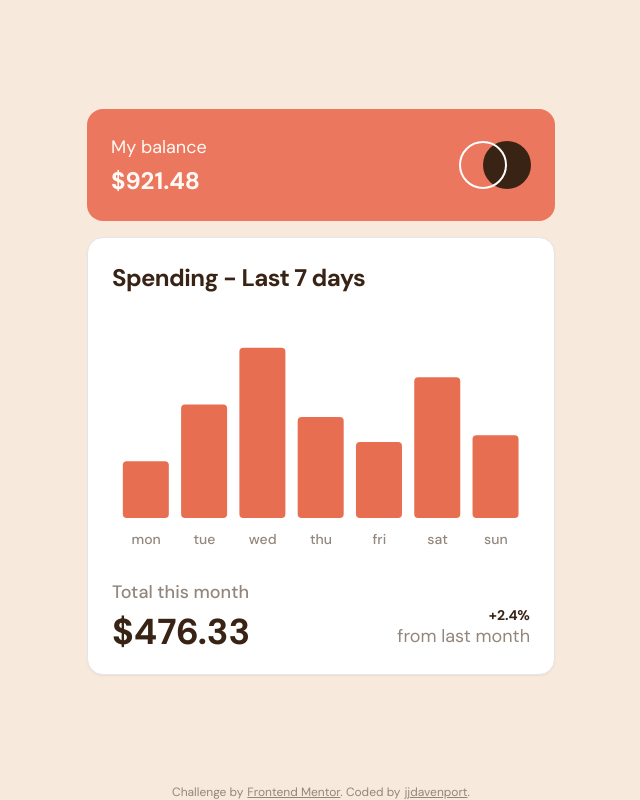
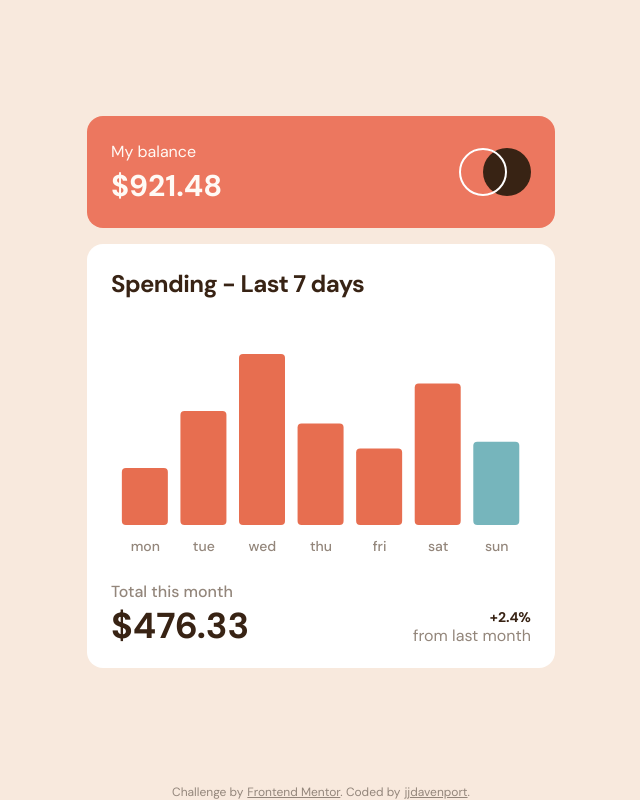
Before and after one commit to jjdavenport/expenses-chart-component-main, a React (Vite) app: page / in a window 1280 px wide. Shown: the whole page, without its empty margins (319-959 px from the left). Built offline with nearby package versions, Linux system fonts and the light colour scheme.

Commit message:
add useDate hook

```diff
--- a/src/components/chart.jsx
+++ b/src/components/chart.jsx
@@ -2,6 +2,8 @@ import { useState } from "react";
 import { Bar, BarChart, CartesianGrid, XAxis } from "recharts";
 import data from "./assets/data.json";
 import ToolTip from "./tooltip";
+import useDate from "./hooks/useDate";
+import { ChartContainer, ChartTooltip } from "@/components/ui/chart";
 import {
   Card,
   CardContent,
@@ -9,7 +11,6 @@ import {
   CardHeader,
   CardTitle,
 } from "@/components/ui/card";
-import { ChartContainer, ChartTooltip } from "@/components/ui/chart";
 
 const chartConfig = {
   desktop: {
@@ -18,15 +19,18 @@ const chartConfig = {
   },
 };
 
-// use hover state to set the tooltip
-
-const CustomBar = ({ x, y, width, height, fill, opacity }) => {
+const CustomBar = ({
+  x,
+  y,
+  width,
+  height,
+  fill,
+  opacity,
+  isToday,
+  onMouseOver,
+  onMouseOut,
+}) => {
   const borderRadius = 4;
-  const style = {
-    transition: "all 0.3s ease-in-out",
-    opacity: opacity,
-    cursor: "pointer",
-  };
 
   return (
     <rect
@@ -34,20 +38,27 @@ const CustomBar = ({ x, y, width, height, fill, opacity }) => {
       y={y}
       width={width}
       height={height}
-      fill={fill}
+      fill={isToday ? "hsl(186, 34%, 60%)" : fill}
       rx={borderRadius}
       ry={borderRadius}
-      style={style}
+      style={{
+        transition: "opacity 0.3s ease-in-out",
+        opacity: opacity,
+        cursor: "pointer",
+      }}
+      onMouseOver={onMouseOver}
+      onMouseOut={onMouseOut}
     />
   );
 };
 
 const Chart = () => {
+  const { day: today } = useDate();
   const [hover, setHover] = useState(null);
   const [position, setPosition] = useState({ x: 0, y: 0 });
 
   return (
-    <Card className="rounded-2xl">
+    <Card className="rounded-2xl border-none shadow-none outline-none">
       <CardHeader>
         <CardTitle className="text-2xl font-bold text-darkBrown">
           Spending - Last 7 days
@@ -77,7 +88,7 @@ const Chart = () => {
             <Bar
               dataKey="amount"
               fill="var(--color-desktop)"
-              shape={({ x, y, width, height, fill, index }) => (
+              shape={({ x, y, width, height, fill, payload, index }) => (
                 <CustomBar
                   x={x}
                   y={y}
@@ -85,18 +96,14 @@ const Chart = () => {
                   height={height}
                   fill={fill}
                   opacity={hover === index ? 0.6 : 1}
+                  isToday={payload.day === today}
+                  onMouseOver={() => {
+                    setHover(index);
+                    setPosition({ x: x - 5, y: y - 40 });
+                  }}
+                  onMouseOut={() => setHover(null)}
                 />
               )}
-              onMouseOver={(data, index) => {
-                setHover(index);
-                setPosition({
-                  x: data.x - 5,
-                  y: data.y - 40,
-                });
-              }}
-              onMouseOut={() => {
-                setHover(null);
-              }}
               radius={4}
             />
           </BarChart>
@@ -104,18 +111,18 @@ const Chart = () => {
       </CardContent>
       <CardFooter className="flex items-end justify-between gap-2 text-sm">
         <div className="flex flex-col gap-2">
-          <div className="flex gap-2 text-base font-medium leading-none text-mediumBrown md:text-lg">
+          <div className="flex gap-2 text-base font-medium leading-none text-mediumBrown">
             Total this month
           </div>
           <div className="flex gap-2 text-4xl font-bold leading-none text-darkBrown">
             $476.33
           </div>
         </div>
-        <div className="flex flex-col items-end">
+        <div className="flex flex-col items-end gap-1">
           <div className="text-muted-foreground font-bold leading-none text-darkBrown">
             +2.4%
           </div>
-          <div className="text-muted-foreground text-base leading-none text-mediumBrown md:text-lg">
+          <div className="text-muted-foreground text-base leading-none text-mediumBrown">
             from last month
           </div>
         </div>
--- a/src/components/header.jsx
+++ b/src/components/header.jsx
@@ -5,8 +5,8 @@ const Header = () => {
     <>
       <header className="flex items-center justify-between rounded-2xl bg-softRed p-6">
         <div className="flex flex-col gap-1 text-paleOrange">
-          <span className="font-normal">My balance</span>
-          <span className="text-2xl font-bold">$921.48</span>
+          <span className="text-base font-normal">My balance</span>
+          <span className="text-3xl font-bold">$921.48</span>
         </div>
         <div>
           <img src={logo} />
--- /dev/null
+++ b/src/components/hooks/useDate.jsx
@@ -0,0 +1,16 @@
+import { useEffect, useState } from "react";
+
+const useDate = () => {
+  const [day, setDay] = useState(null);
+
+  useEffect(() => {
+    const weekdays = ["sun", "mon", "tue", "wed", "thu", "fri", "sat"];
+    const today = new Date();
+    const currentDay = weekdays[today.getDay()];
+    setDay(currentDay);
+  }, []);
+
+  return { day };
+};
+
+export default useDate;
--- a/src/index.css
+++ b/src/index.css
@@ -7,6 +7,5 @@
   :root {
     --radius: 0.5rem;
     --chart-1: 12 76% 61%;
-    --chart-2: hsl(186, 34%, 60%);
   }
 }
```
